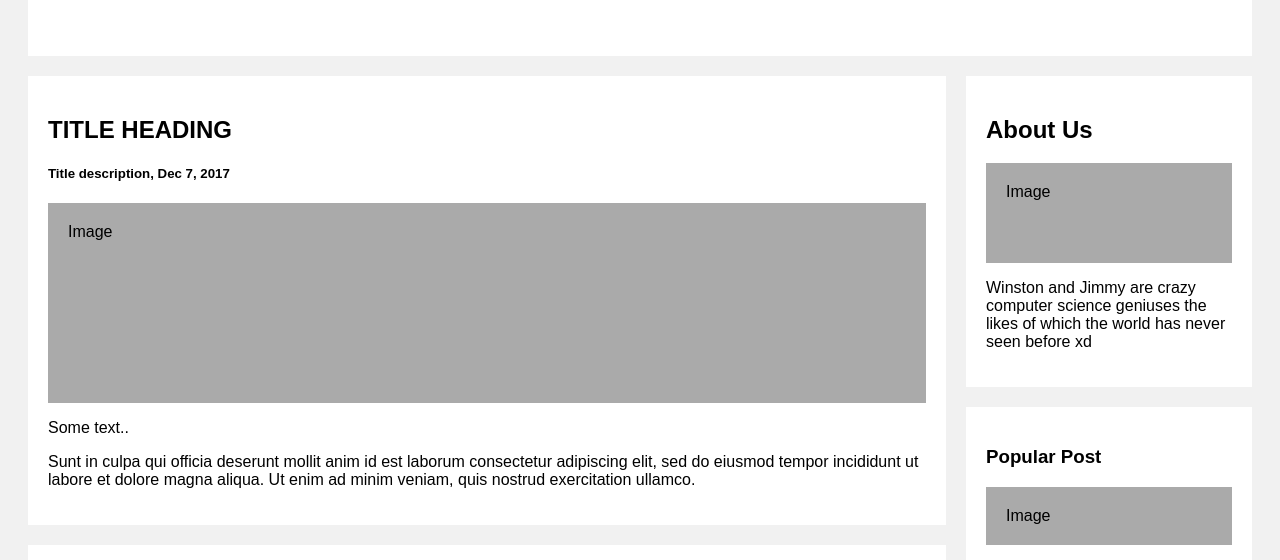
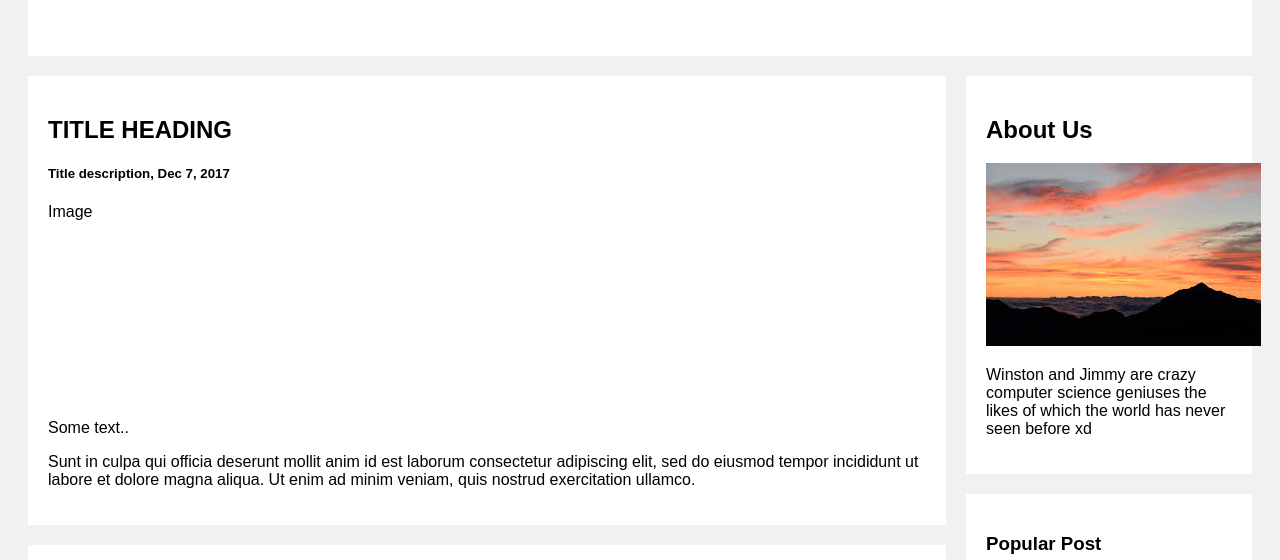
Before and after one commit to l-winston/l-winston.github.io, a plain HTML site: page index.html in a window 1280 px wide. Shown: the part 180-740 px from the top of the page. Drawn offline with Linux system fonts and the light colour scheme.

Commit message:
added placeholder image

```diff
--- a/index.html
+++ b/index.html
@@ -36,12 +36,13 @@ body {
   padding-left: 20px;
 }
 
-/* Fake image */
+/* Fake image
 .fakeimg {
   background-color: #aaa;
   width: 100%;
   padding: 20px;
 }
+*/
 
 /* Add a card effect for articles */
 .card {
@@ -100,7 +101,9 @@ body {
   <div class="rightcolumn">
     <div class="card">
       <h2>About Us</h2>
-      <div class="fakeimg" style="height:100px;">Image</div>
+      <div class="aboutusimage">
+        <img src="sample.jpeg" alt="About Us">
+      </div>
       <p>Winston and Jimmy are crazy computer science geniuses the likes of which the world has never seen before xd</p>
     </div>
     <div class="card">
```
Also changed, not shown: sample.jpeg (added), snake.jpg (deleted), 1 other file.
